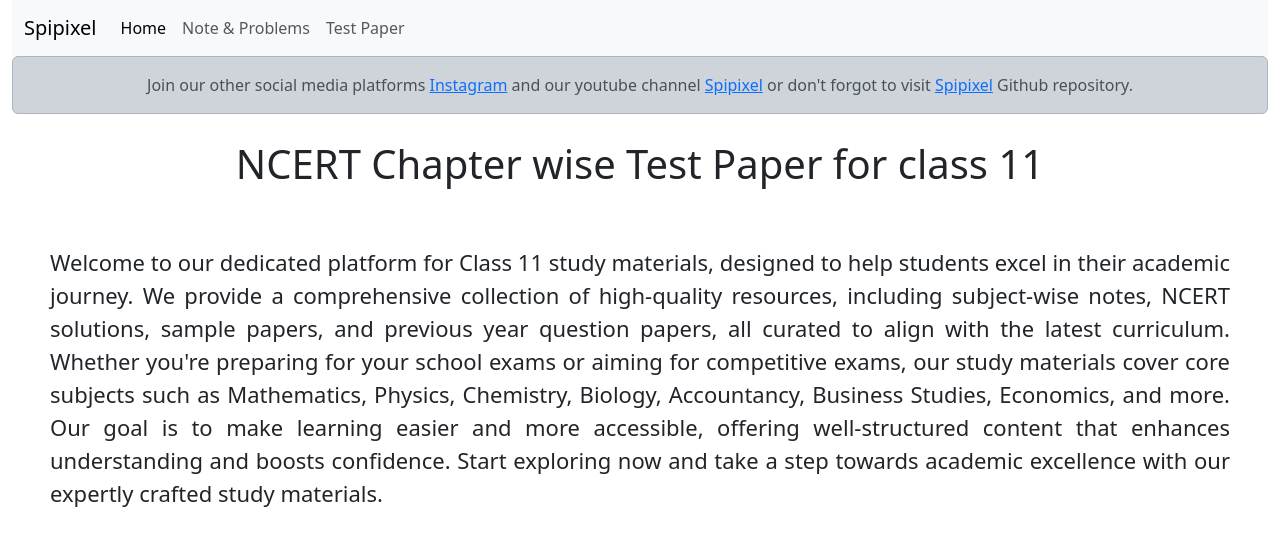
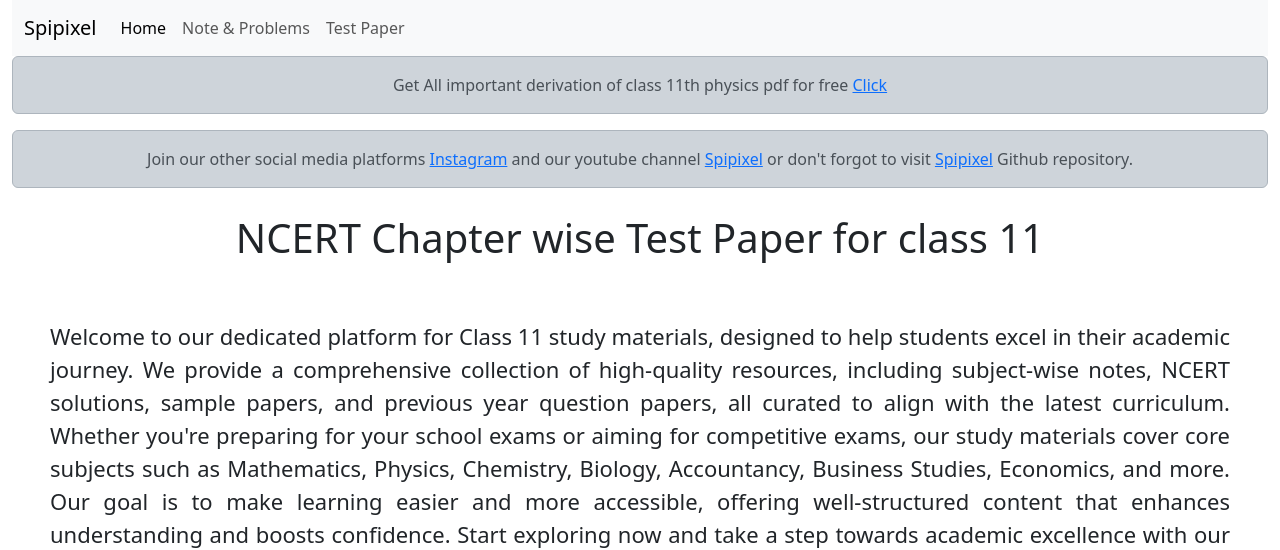
Before and after one commit to Spipixel/studyedu, a plain HTML site: page index.html in a window 1280 px wide. Shown: the top 550 px of the page. Drawn offline with nearby package versions, Linux system fonts and the light colour scheme.

Commit message:
Update index.html

```diff
--- a/index.html
+++ b/index.html
@@ -45,6 +45,9 @@
             </div>
         </div>
         <div>
+            <div class="alert alert-dark" role="alert">
+                Get All important derivation of class 11th physics pdf for free <a href="https://drive.google.com/file/d/112ZkZCjWxRd_WJvIbsDzEOzPKZ9gRhiK/view?usp=sharing">Click</a>
+              </div>
             <div class="alert alert-dark" role="alert">
                 Join our other social media platforms <a href="https://www.instagram.com/spipixel12/">Instagram</a> and our youtube channel <a href="https://www.youtube.com/@spipixel">Spipixel</a>  or don't forgot to visit  <a href="https://github.com/Spipixel">Spipixel</a> Github repository.
               </div>
```
